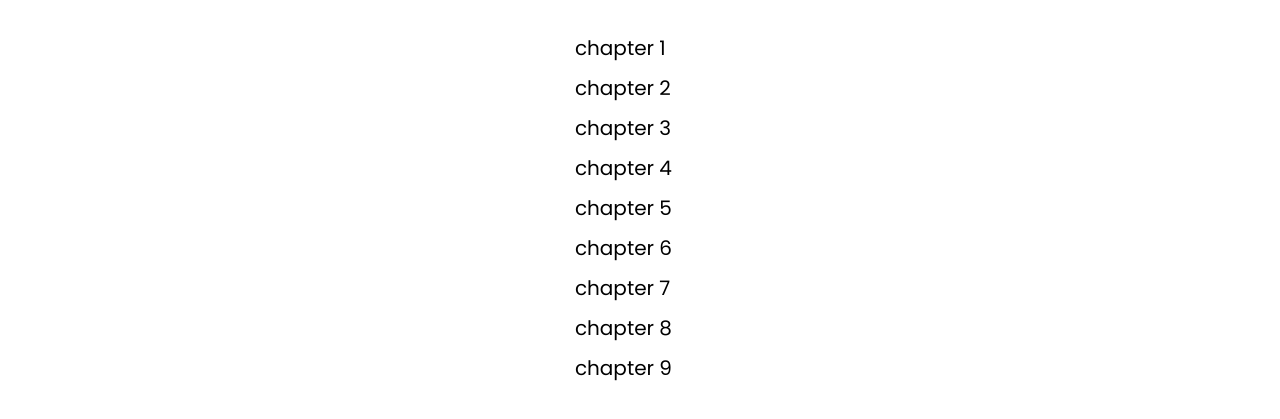
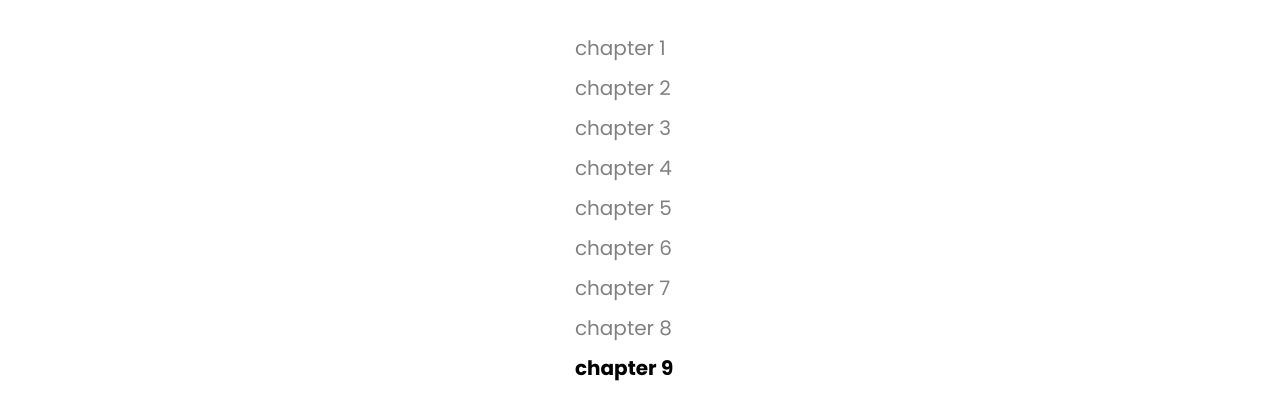
Before and after one commit to soloc-bible/soloc-bible.github.io, a plain HTML site: page chapters.html in a window 1280 px wide. Shown: the part 277-696 px from the top of the page. Drawn offline with Linux system fonts and the light colour scheme.

Commit message:
Chapter 9 added

```diff
--- a/chapters.html
+++ b/chapters.html
@@ -41,15 +41,15 @@
 
             <div class="chapter-list">
                 <ul>
-                    <li class="non"><a href="">chapter 1</a></li>
-                    <li class="non"><a href="">chapter 2</a></li>
-                    <li class="non"><a href="">chapter 3</a></li>
-                    <li class="non"><a href="">chapter 4</a></li>
-                    <li class="non"><a href="">chapter 5</a></li>
-                    <li class="non"><a href="/Luke/chapter6.html">chapter 6</a></li>
-                    <li class="non"><a href="/Luke/chapter7.html">chapter 7</a></li>
-                    <li class="non"><a href="/Luke/chapter8.html">chapter 8</a></li>
-                    <li><a href="/Luke/chapter9.html">chapter 9</a></li>
+                    <li ><a class="non" href="">chapter 1</a></li>
+                    <li ><a class="non" href="">chapter 2</a></li>
+                    <li ><a class="non" href="">chapter 3</a></li>
+                    <li ><a class="non" href="">chapter 4</a></li>
+                    <li ><a class="non" href="">chapter 5</a></li>
+                    <li ><a class="non" href="/Luke/chapter6.html">chapter 6</a></li>
+                    <li ><a class="non" href="/Luke/chapter7.html">chapter 7</a></li>
+                    <li ><a class="non" href="/Luke/chapter8.html">chapter 8</a></li>
+                    <li><a href="/Luke/chapter9.html"><b>chapter 9</b></a></li>
                 </ul>
             </div>
             </div>
--- a/css/chapter.css
+++ b/css/chapter.css
@@ -95,12 +95,15 @@ main ul li a {
 
 }
 
+
+
 .chapter-list li{
     padding-bottom: 1rem;
 }
 
 .non {
     pointer-events: none;
+    color: grey;
 }
 
 /*On mobile phone*/
--- a/css/content.css
+++ b/css/content.css
@@ -81,7 +81,7 @@ main {
     margin-bottom: 0.78;
     margin-top: 0;
     font-size: 1.7rem;
-    line-height: 3rem
+    line-height: 4rem
 }
 
 
```
Also changed, not shown: Luke/chapter9.html (+7 -8 lines), index.html (+1 -1 lines).
